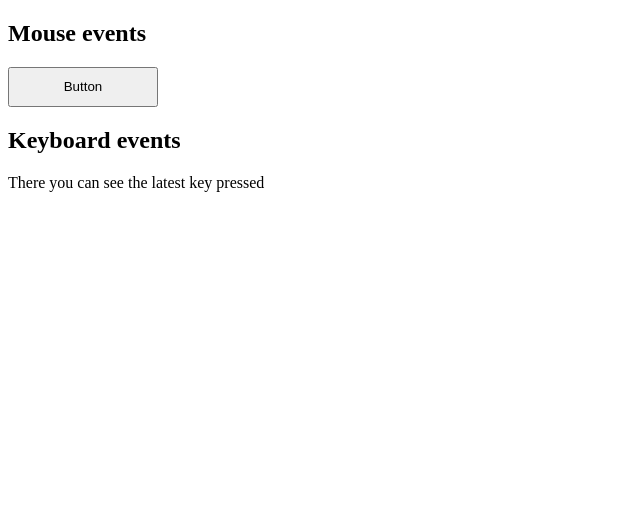
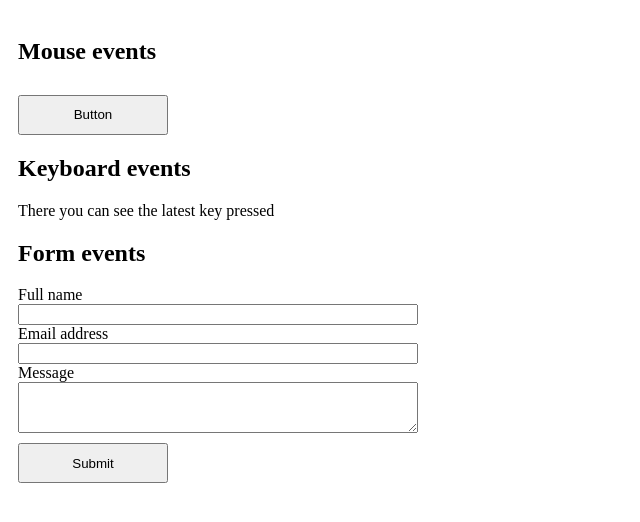
Before and after one commit to IuliiaBazhutina/JavaScript-Events, a plain HTML site: page index.html in a window 1280 px wide. Shown: the whole page, without its empty margins (0-640 px from the left). Drawn offline with Linux system fonts and the light colour scheme.

Commit message:
added form events

```diff
--- a/index.html
+++ b/index.html
@@ -19,5 +19,23 @@
         <p id="displayKeyPressed">There you can see the latest key pressed</p>
     </section>
 
+    <section>
+        <H1>Form events</H1>
+        <form id="form">
+
+                <label for="name">Full name</label>
+                <input type="text" id="name">
+
+                <label for="email">Email address</label>
+                <input type="url" id="email">
+
+                <label for="message">Message</label>
+                <textarea id="message" rows="3"></textarea>
+
+                <button type="submit" id="submitBtn">Submit</button>
+                <span id="submitMsg"></span>
+            </form>
+    </section>
+
 </body>
 </html>
--- a/script.js
+++ b/script.js
@@ -13,3 +13,9 @@ document.addEventListener('keypress', function (event) {
     const displayKeyPressed = document.getElementById('displayKeyPressed');
     displayKeyPressed.innerHTML = `Character: ${event.charCode}<br>Character pressed: ${String.fromCharCode(event.charCode)}`
 })
+
+// form events: displays a message when the form is submitted without refreshing the page
+document.getElementById('submitBtn').addEventListener('click', function (event) {
+    event.preventDefault();
+    document.getElementById('submitMsg').innerHTML="Form is submitted";
+})
--- a/styles.css
+++ b/styles.css
@@ -1,4 +1,14 @@
+body {
+    padding: 10px;
+}
+
 button {
     width: 150px;
     height: 40px;
+    margin-top: 10px;
 }
+
+form {
+    display: grid;
+    width: 400px;
+}
```
